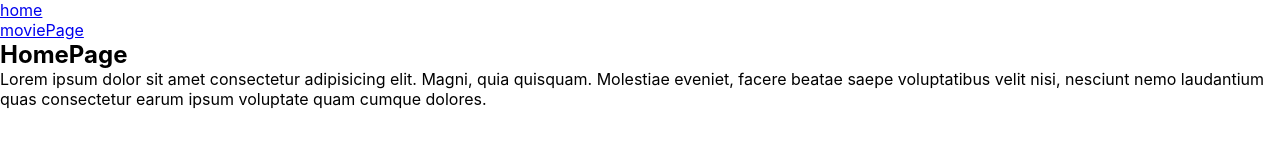
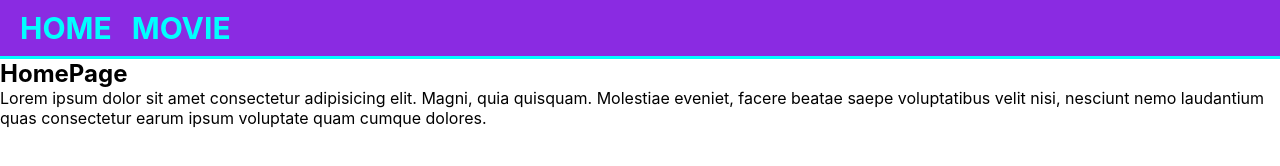
Before and after one commit to aleksandr031091/goit-react-hw-04-movies-04, a React app: page / in a window 1280 px wide. Built offline with nearby package versions, Linux system fonts and the light colour scheme; no server answers.

Commit message:
add requestAPi for HP

```diff
--- a/src/components/header/Header.js
+++ b/src/components/header/Header.js
@@ -2,9 +2,11 @@ import React from "react";
 import Navigation from "../navigation/Navigation";
 import { routes } from "../../route/headerRoutes";
 
+import css from "./Header.module.css";
+
 const Header = () => {
   return (
-    <header>
+    <header className={css.header}>
       <Navigation routes={routes} />
     </header>
   );
--- /dev/null
+++ b/src/components/header/Header.module.css
@@ -0,0 +1,4 @@
+.header {
+  background-color: blueviolet;
+  border-bottom: 3px solid aqua;
+}
--- a/src/components/navigation/Navigation.js
+++ b/src/components/navigation/Navigation.js
@@ -1,14 +1,21 @@
 import React from "react";
 import { NavLink } from "react-router-dom";
+
+import css from "./Navigation.module.css";
 
 const Navigation = ({ routes, url = "" }) => {
   return (
     <nav>
-      <ul>
+      <ul className={css.navList}>
         {routes.map((route) => (
-          <li key={route.path}>
-            <NavLink to={url + route.path} exact={route.exact}>
-              {route.name}
+          <li key={route.path} className={css.navItem}>
+            <NavLink
+              to={url + route.path}
+              exact={route.exact}
+              className={css.navLink}
+              activeClassName={css.activeNavLink}
+            >
+              {route.name.toUpperCase()}
             </NavLink>
           </li>
         ))}
--- /dev/null
+++ b/src/components/navigation/Navigation.module.css
@@ -0,0 +1,15 @@
+.navList {
+  display: flex;
+  text-align: center;
+}
+.navItem {
+  padding: 10px;
+}
+.navItem:not(:last-child) {
+  margin-left: 10px;
+}
+.navLink {
+  font-size: 30px;
+  font-weight: 700;
+  color: aqua;
+}
--- a/src/index.css
+++ b/src/index.css
@@ -39,3 +39,6 @@ h2,
 h3 {
   margin: 0;
 }
+a {
+  text-decoration: none;
+}
--- a/src/pages/HomePage.js
+++ b/src/pages/HomePage.js
@@ -1,8 +1,20 @@
 import React, { Component } from "react";
 
+import { searchTrandMouve } from "../services/muvieApi";
+
 class HomePage extends Component {
-  state = {};
+  state = {
+    trandingMovie: [],
+  };
+
+  componentDidMount() {
+    searchTrandMouve().then(({ data }) =>
+      this.setState({ trandingMovie: data.results })
+    );
+  }
+
   render() {
+    console.log(this.state);
     return (
       <>
         <h2>HomePage</h2>
--- a/src/route/headerRoutes.js
+++ b/src/route/headerRoutes.js
@@ -1,16 +1,8 @@
 import HomePage from "../pages/HomePage";
-// import movieDatailsPage from "../pages/MovieDetailsPage";
 import moviePage from "../pages/MoviesPage";
 
 export const routes = [
   { name: "home", path: "/", exact: true, component: HomePage },
 
-  { name: "moviePage", path: "/moviePage", exact: true, component: moviePage },
+  { name: "movie", path: "/moviePage", exact: true, component: moviePage },
 ];
-
-//  {
-//     name: "movieDatailsPage",
-//     path: "/movieDatailsPage",
-//     exact: true,
-//     component: movieDatailsPage,
-//   },
--- a/src/services/muvieApi.js
+++ b/src/services/muvieApi.js
@@ -0,0 +1,18 @@
+import axios from "axios";
+
+axios.defaults.baseURL = "https://developers.themoviedb.org";
+
+const KEY = "076b6abc8ec9f9bff97e57acf85d276e";
+
+export const searchTrandMouve = () => {
+  try {
+    // const API = `https://api.themoviedb.org/3/trending/movie/day?api_key=${KEY}`;
+    return axios
+      .get(`https://api.themoviedb.org/3/trending/movie/day?api_key=${KEY}`)
+      .then((response) => {
+        return response;
+      });
+  } catch (error) {
+    console.log(error);
+  }
+};
```
